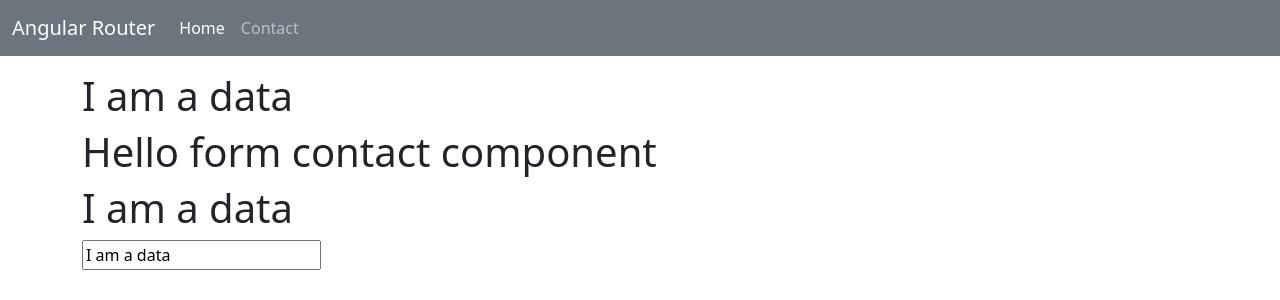
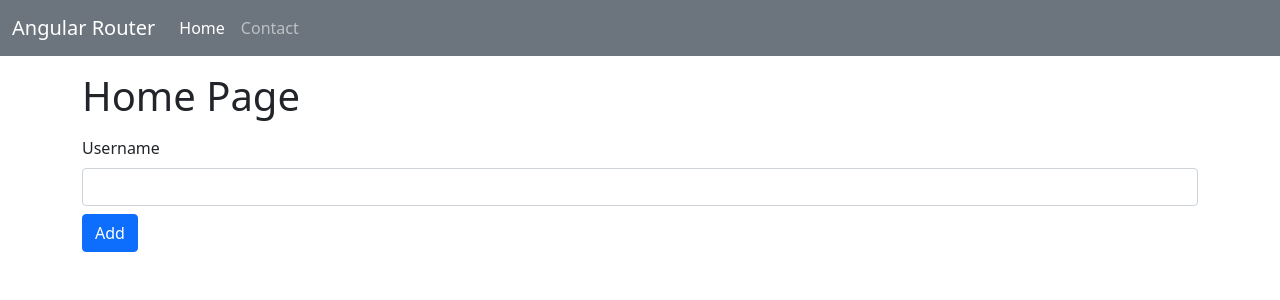
Before and after one commit to amm834/angular-waifer-kolar, an Angular app in the folder 02_ng_router/: page / in a window 1280 px wide. Shown: the top 300 px of the page. Built offline with nearby package versions, Linux system fonts and the light colour scheme.

Commit message:
Service #2

```diff
--- a/02_ng_router/src/app/contact/contact.component.html
+++ b/02_ng_router/src/app/contact/contact.component.html
@@ -1,4 +1,5 @@
-<h1>Hello form contact component</h1>
-<h1>
-  {{data}}
-</h1>
+<h1>Contact Page</h1>
+
+<ul class="list-group mt-3">
+  <li class="list-group-item bg-primary text-light" *ngFor="let name of names">{{name}}</li>
+</ul>
--- a/02_ng_router/src/app/contact/contact.component.ts
+++ b/02_ng_router/src/app/contact/contact.component.ts
@@ -1,14 +1,20 @@
-import {Component} from "@angular/core";
+import {Component, OnInit} from "@angular/core";
 import {StoreService} from "../services/store.service";
 
 @Component({
   selector: 'app-contact',
   templateUrl: 'contact.component.html'
 })
-export class ContactComponent {
-  data: string;
+export class ContactComponent implements OnInit{
+  names:string[] = [];
+  constructor(private store:StoreService) {
+  }
 
-  constructor(private store: StoreService) {
-    this.data = this.store.getData;
+
+  ngOnInit(): void {
+    this.names = this.store.getNames();
   }
+
+
+
 }
--- a/02_ng_router/src/app/home/home.component.html
+++ b/02_ng_router/src/app/home/home.component.html
@@ -1,3 +1,12 @@
-<h1> {{data}} </h1>
-<app-contact></app-contact>
-<input [(ngModel)]="data">
+<h1>Home Page</h1>
+
+<div class="mt-3">
+  <label class="form-label" for="name">Username</label>
+  <input class="form-control" #username id="name">
+</div>
+<button class="btn btn-primary mt-2" (click)="addName(username.value)">Add</button>
+
+
+<ul class="list-group mt-3">
+  <li class="list-group-item bg-primary text-light" *ngFor="let name of names">{{name}}</li>
+</ul>
--- a/02_ng_router/src/app/home/home.component.ts
+++ b/02_ng_router/src/app/home/home.component.ts
@@ -7,15 +7,19 @@ import {StoreService} from "../services/store.service";
   styleUrls: ['./home.component.css']
 })
 export class HomeComponent implements OnInit {
+  names: string[] = []
 
-  data: string;
-
-  constructor(private store: StoreService) {
-    this.data = this.store.getData
+  constructor(
+    private store: StoreService
+  ) {
   }
 
   ngOnInit(): void {
+    this.names = this.store.getNames();
+  }
 
+  addName(name: string): void {
+    this.store.addName(name);
   }
 
 
--- a/02_ng_router/src/app/services/store.service.ts
+++ b/02_ng_router/src/app/services/store.service.ts
@@ -5,12 +5,22 @@ import {Injectable} from '@angular/core';
 })
 export class StoreService {
 
+  private
+
+
+
+  names: string[] = [];
+
   constructor() {
 
   }
 
-  get getData(): string {
-    return "I am a data";
+  getNames(): string[] {
+    return this.names;
+  }
+
+  addName(name: string): void {
+    this.names.push(name);
   }
 
 }
```
